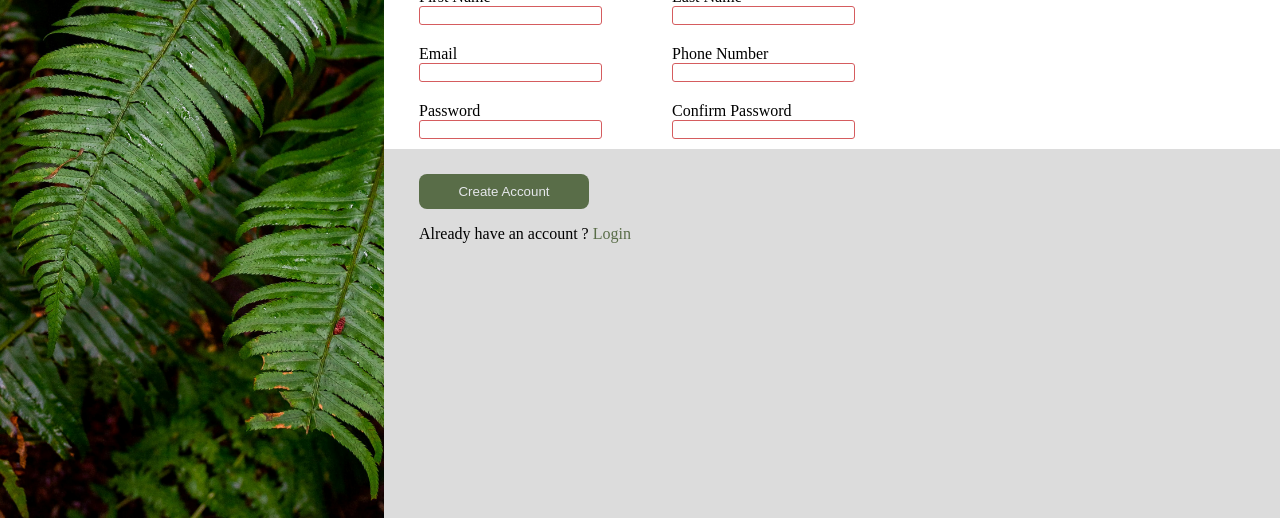
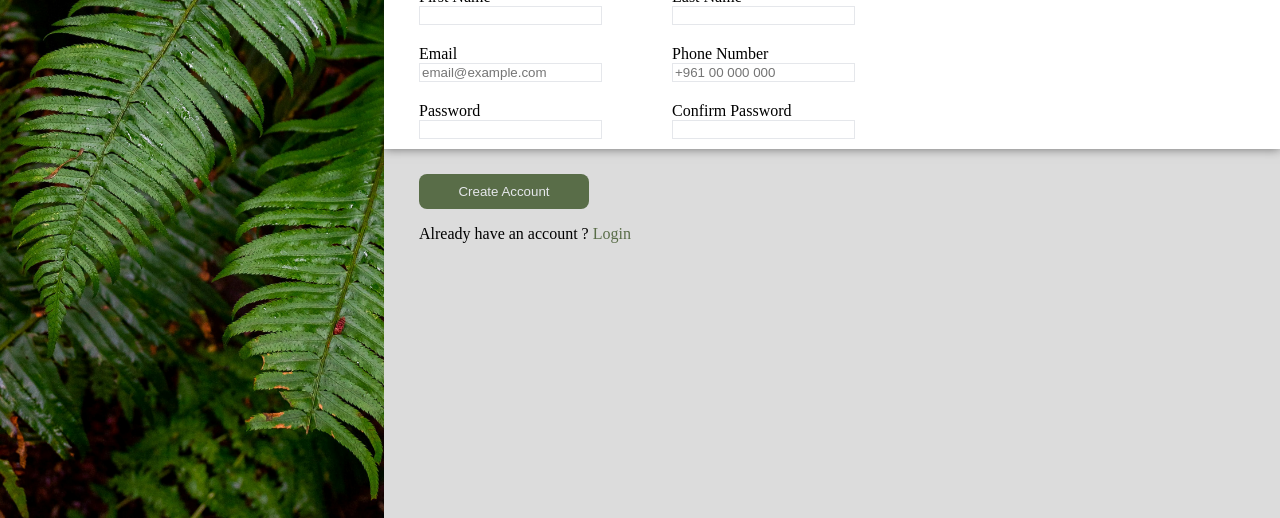
Before and after one commit to assiajsaad/sign-up-form, a plain HTML site: page index.html in a window 1280 px wide. Shown: the part 282-800 px from the top of the page. Drawn offline with Linux system fonts and the light colour scheme.

Commit message:
Finished project

```diff
--- a/index.html
+++ b/index.html
@@ -4,6 +4,7 @@
     <meta charset="UTF-8" />
     <meta name="viewport" content="width=device-width, initial-scale=1.0" />
     <link rel="stylesheet" href="style.css" />
+    <script src="script.js" defer></script>
     <title>Sign-Up Form</title>
   </head>
   <body>
@@ -34,27 +35,40 @@
           <div class="input-row">
             <div class="input-pair">
               <label for="first-name">First Name</label>
-              <input type="text" id="first-name" name="first-name" required/>
+              <input type="text" id="first-name" name="first-name" required />
             </div>
             <div class="input-pair">
               <label for="last-name">Last Name</label>
-              <input type="text" id="last-name" name="last-name" required/>
+              <input type="text" id="last-name" name="last-name" required />
             </div>
           </div>
           <div class="input-row">
             <div class="input-pair">
               <label for="email">Email</label>
-              <input type="email" name="name" id="email" required/>
+              <input type="email" name="name" id="email" placeholder="email@example.com" required />
             </div>
             <div class="input-pair">
               <label for="phone-number">Phone Number</label>
-              <input type="number" name="phone-number" id="phone-number" required/>
+              <input
+                type="number"
+                name="phone-number"
+                id="phone-number"
+                placeholder="+961 00 000 000"
+                required
+              />
             </div>
           </div>
           <div class="input-row">
             <div class="input-pair">
               <label for="password">Password</label>
-              <input type="password" name="password" id="password" required/>
+              <input
+                type="password"
+                name="password"
+                id="password"
+                minlength="8"
+                maxlength="32"
+                required
+              />
             </div>
             <div class="input-pair">
               <label for="confirm-password">Confirm Password</label>
@@ -62,6 +76,8 @@
                 type="password"
                 name="confirm-password"
                 id="confirm-password"
+                minlength="8"
+                maxlength="32"
                 required
               />
             </div>
@@ -69,7 +85,9 @@
         </section>
         <section class="form-submit">
           <input type="submit" class="btn-submit" value="Create Account" />
-          <p>Already have an account ? <a href="/" class="login-link">Login</a></p>
+          <p>
+            Already have an account ? <a href="/" class="login-link">Login</a>
+          </p>
         </section>
       </form>
     </div>
--- /dev/null
+++ b/script.js
@@ -0,0 +1,32 @@
+let btn = document.querySelector(".btn-submit");
+
+// let pwd = password.value;
+// let confPwd = password.value;
+
+// let pwd = 'hello';
+// let confPwd = 'hello';
+
+// function checkPwd(event) {
+
+//   if (password !== confirmPassword) {
+//     password.classList.add("error");
+//     confirmPassword.classList.add("error");
+//     event.preventDefault();
+//     console.log(
+//       `Password: ${password.textContent} \nConfirm Password: ${confirmPassword.textContent}`
+//     );
+//   }
+// }
+
+btn.addEventListener("click", (event) => {
+  let password = document.querySelector("#password");
+  let confirmPassword = document.querySelector("#confirm-password");
+  let pwd = password.value;
+let confPwd = confirmPassword.value;
+  if (pwd !== confPwd) {
+    password.classList.add("error");
+    confirmPassword.classList.add("error");
+    event.preventDefault();
+    console.log(`Password: ${pwd} \nConfirm Password: ${confPwd}`);
+  }
+});
--- a/style.css
+++ b/style.css
@@ -79,6 +79,7 @@ body {
 
 .form-input {
   background-color: var(--bg-form-input);
+  box-shadow:  0 0 10px rgba(0, 0, 0, 0.5);
 }
 
 p {
@@ -141,13 +142,22 @@ input[type="number"]:focus {
   -webkit-border: 1px solid lightblue;
   border: 1px solid lightblue;
   border-radius: 3px;
+  box-shadow:  0 0 10px rgba(0, 0, 0, 0.5);
 }
-input[type="text"]:invalid,
-input[type="email"]:invalid,
-input[type="password"]:invalid,
-input[type="number"]:invalid {
+
+input.error {
   -webkit-border: 1px solid #D55C5F;
   border: 1px solid #D55C5F;
   border-radius: 3px;
 
 }
+
+input::-webkit-outer-spin-button,
+input::-webkit-inner-spin-button {
+  -webkit-appearance: none;
+  margin: 0;
+}
+
+input[type=number] {
+    -moz-appearance: textfield;
+  }
```
Lines whose indentation alone changed are shown as unchanged.
